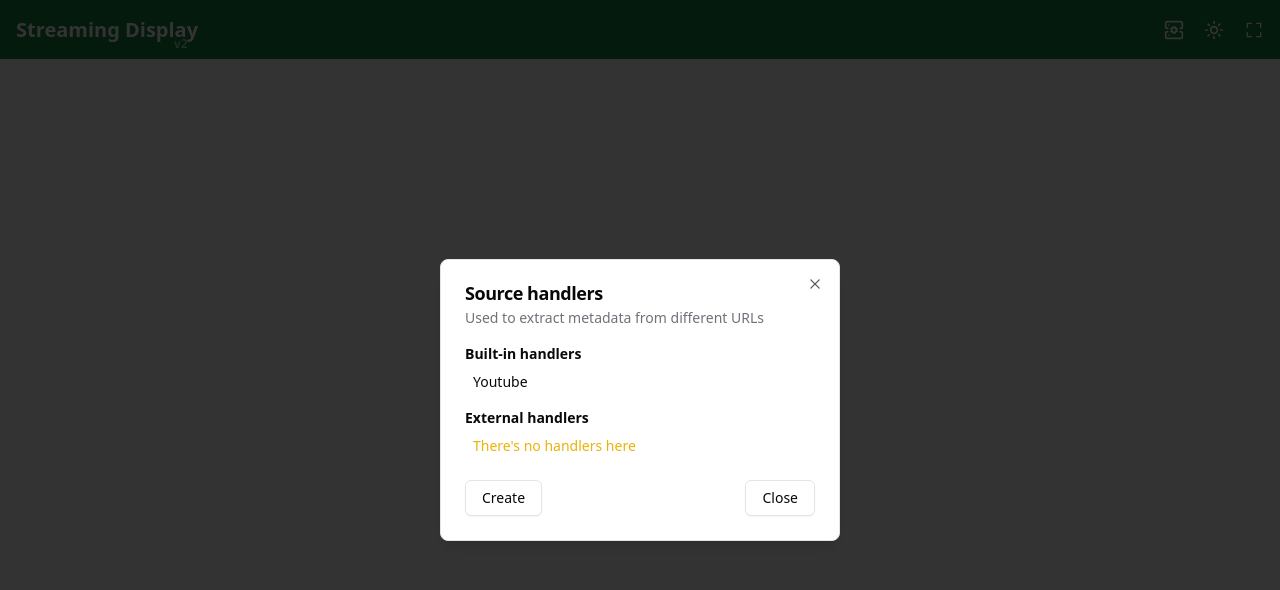
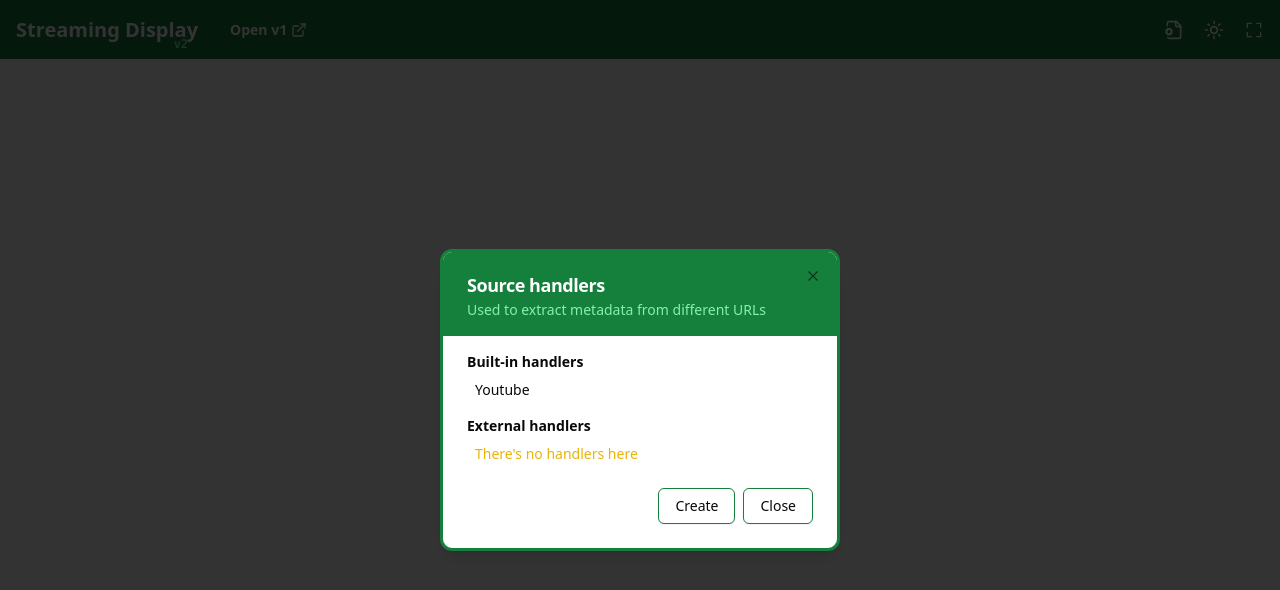
Before and after one commit to daviinacio/streaming-display, a React (Vite) app: page /grid in a window 1280 px wide. Both pictures are taken after a click on the element 1174 px from the left and 29 px from the top of the page. Shown: the top 590 px of the page. Built offline with nearby package versions, Linux system fonts and the light colour scheme.

Commit message:
Code editor, dialog styling

```diff
--- a/src/components/domains/source-handlers/source-handler-edit-dialog.tsx
+++ b/src/components/domains/source-handlers/source-handler-edit-dialog.tsx
@@ -12,9 +12,9 @@ import {
   Input,
   InputTextList,
   ScrollArea,
-  Textarea,
 } from "@/components/ui";
 import { Form, FormField } from "@/components/ui/form";
+import { CodeEditor } from "@/components/widget/code-editor";
 import { useSourceHandlers } from "@/hooks/use-source-handlers";
 import { normalizeIdentifier } from "@/lib/utils";
 import { zodResolver } from "@hookform/resolvers/zod";
@@ -170,7 +170,7 @@ export function SourceHandlerEditDialog({
       {children && <DialogTrigger asChild>{children}</DialogTrigger>}
 
       <DialogContent
-        className="sm:max-w-[700px] h-full sm:h-[560px]"
+        className="sm:max-w-[700px] h-full sm:h-[570px]"
         onPointerDownOutside={(e) => e.preventDefault()}
       >
         <DialogHeader>
@@ -230,20 +230,7 @@ export function SourceHandlerEditDialog({
                     </FormField>
                   }
                 >
-                  <Textarea
-                    data-1p-ignore
-                    rows={12}
-                    className="resize-none font-mono text-xs whitespace-pre"
-                    onKeyDown={(e) => {
-                      if (e.key === "Tab") {
-                        e.preventDefault();
-                        document.execCommand("insertText", false, "  ");
-                      } else if (e.key === "Enter") {
-                        e.preventDefault();
-                        document.execCommand("insertText", false, "\n");
-                      }
-                    }}
-                  />
+                  <CodeEditor />
                 </FormField>
               </div>
 
--- a/src/components/domains/source-handlers/source-handler-list-dialog.tsx
+++ b/src/components/domains/source-handlers/source-handler-list-dialog.tsx
@@ -121,7 +121,7 @@ export function SourceHandlerListDialog({
               />
             </div>
           </div>
-          <DialogFooter className="sm:justify-between flex-col">
+          <DialogFooter className="flex-col">
             <div className="grid sm:flex gap-2">
               {/* <Button type="button" variant="outline">
                 Import
--- a/src/components/layout-fragment/AppHeader.tsx
+++ b/src/components/layout-fragment/AppHeader.tsx
@@ -5,9 +5,10 @@ import {
   ThemeButton,
 } from "@/components/widget";
 import { cn } from "@/lib/utils";
-import { ServerCogIcon } from "lucide-react";
+import { ExternalLinkIcon, FileCogIcon } from "lucide-react";
 import { HTMLAttributes } from "react";
 import { SourceHandlerListDialog } from "../domains/source-handlers/source-handler-list-dialog";
+import { Button } from "../ui";
 
 export type AppHeaderProps = HTMLAttributes<HTMLHeadElement>;
 
@@ -16,7 +17,7 @@ export function AppHeader({ className, ...props }: AppHeaderProps) {
     <header
       {...props}
       className={cn(
-        "h-14 sm:h-16 bg-green-700 transition-colors text-white",
+        "h-14 sm:h-16 bg-primary text-white transition-colors",
         className
       )}
     >
@@ -27,14 +28,28 @@ export function AppHeader({ className, ...props }: AppHeaderProps) {
           "pl-4 pr-2"
         )}
       >
-        <div>
+        <div className="flex items-center gap-4">
           <Logo />
+
+          <div className="hidden md:flex items-center gap-2">
+            <Button variant="link" className="font-semibold text-white">
+              <a
+                className="flex items-center gap-1"
+                href="https://streaming-display-v1.onrender.com/"
+                target="_blank"
+                rel="noreferrer"
+              >
+                Open v1
+                <ExternalLinkIcon className="w-4 h-4" />
+              </a>
+            </Button>
+          </div>
         </div>
         <div className="flex items-center sm:gap-1">
           <SourceHandlerListDialog>
             <span>
               <HeaderButton>
-                <ServerCogIcon />
+                <FileCogIcon />
               </HeaderButton>
             </span>
           </SourceHandlerListDialog>
--- a/src/components/ui/button.tsx
+++ b/src/components/ui/button.tsx
@@ -9,12 +9,11 @@ const buttonVariants = cva(
   {
     variants: {
       variant: {
-        default:
-          "bg-primary text-primary-foreground shadow hover:bg-primary/90",
+        default: "bg-primary text-white shadow hover:bg-primary/90",
         destructive:
           "bg-destructive text-destructive-foreground shadow-sm hover:bg-destructive/90",
         outline:
-          "border border-input bg-background shadow-sm hover:bg-accent hover:text-accent-foreground",
+          "border border-primary bg-background shadow-sm hover:bg-accent hover:text-accent-foreground",
         secondary:
           "bg-secondary text-secondary-foreground shadow-sm hover:bg-secondary/80",
         ghost: "hover:bg-accent hover:text-accent-foreground",
--- a/src/components/ui/dialog.tsx
+++ b/src/components/ui/dialog.tsx
@@ -36,7 +36,7 @@ const DialogContent = React.forwardRef<
     <DialogPrimitive.Content
       ref={ref}
       className={cn(
-        "fixed left-[50%] top-[50%] z-50 flex flex-col w-full max-w-lg translate-x-[-50%] translate-y-[-50%] gap-4 border bg-background p-6 shadow-lg duration-200 data-[state=open]:animate-in data-[state=closed]:animate-out data-[state=closed]:fade-out-0 data-[state=open]:fade-in-0 data-[state=closed]:zoom-out-95 data-[state=open]:zoom-in-95 data-[state=closed]:slide-out-to-left-1/2 data-[state=closed]:slide-out-to-top-[48%] data-[state=open]:slide-in-from-left-1/2 data-[state=open]:slide-in-from-top-[48%] sm:rounded-lg",
+        "fixed left-[50%] top-[50%] z-50 flex flex-col w-full max-w-lg translate-x-[-50%] translate-y-[-50%] gap-4 sm:border-[3px] border-primary bg-background p-6 shadow-lg duration-200 data-[state=open]:animate-in data-[state=closed]:animate-out data-[state=closed]:fade-out-0 data-[state=open]:fade-in-0 data-[state=closed]:zoom-out-95 data-[state=open]:zoom-in-95 data-[state=closed]:slide-out-to-left-1/2 data-[state=closed]:slide-out-to-top-[48%] data-[state=open]:slide-in-from-left-1/2 data-[state=open]:slide-in-from-top-[48%] sm:rounded-xl overflow-hidden",
         className
       )}
       {...props}
@@ -58,6 +58,7 @@ const DialogHeader = ({
   <div
     className={cn(
       "flex flex-col space-y-1.5 text-center sm:text-left",
+      "bg-primary text-white -mx-6 px-6 -mt-6 pt-6 pb-4",
       className
     )}
     {...props}
@@ -71,7 +72,8 @@ const DialogFooter = ({
 }: React.HTMLAttributes<HTMLDivElement>) => (
   <div
     className={cn(
-      "flex flex-col-reverse sm:flex-row sm:justify-end gap-2",
+      "flex flex-col-reverse gap-2",
+      "md:flex-row md:justify-end",
       className
     )}
     {...props}
@@ -100,7 +102,7 @@ const DialogDescription = React.forwardRef<
 >(({ className, ...props }, ref) => (
   <DialogPrimitive.Description
     ref={ref}
-    className={cn("text-sm text-muted-foreground", className)}
+    className={cn("text-sm text-green-300", className)}
     {...props}
   />
 ));
--- a/src/components/ui/input-text-list.tsx
+++ b/src/components/ui/input-text-list.tsx
@@ -149,7 +149,9 @@ export function ValueListEdit({
                   onClick={() => onRemove && onRemove(i)}
                   className={cn(
                     "h-7 w-7 pointer-events-auto",
-                    "hover:text-destructive"
+                    "hover:text-destructive",
+                    "peer-focus:text-muted-foreground",
+                    "peer-focus:hover:text-destructive"
                   )}
                   variant="ghost"
                   size="icon"
--- a/src/components/ui/input.tsx
+++ b/src/components/ui/input.tsx
@@ -70,30 +70,25 @@ const Input = React.forwardRef<HTMLInputElement, InputProps>(
             size,
             className: cn(
               (icon && (iconPosition === "right" ? "pr-10" : "pl-10")) || "",
+              "peer",
               className
             ),
           })}
           ref={inputRef}
           {...props}
         />
-        {icon && (
-          <div
-            className={cn(
-              "absolute top-[50%] translate-y-[-50%]",
+        {icon &&
+          React.cloneElement(icon as React.ReactElement, {
+            className: cn(
+              `absolute top-[50%] translate-y-[-50%]`,
               "text-muted-foreground [input:focus-visible+&]:text-primary transition-colors",
               "group-[.field-warning]:text-warning",
               "group-[.field-error]:text-destructive",
-              `${iconPosition === "right" ? "right-1.5" : "left-1.5"}`
-            )}
-          >
-            {React.cloneElement(icon as React.ReactElement, {
-              className: cn(
-                "h-8 w-8 p-1.5 pointer-events-none",
-                icon.props.className
-              ),
-            })}
-          </div>
-        )}
+              `${iconPosition === "right" ? "right-1.5" : "left-1.5"}`,
+              "h-8 w-8 p-1.5 pointer-events-none",
+              icon.props.className
+            ),
+          })}
       </div>
     );
   }
--- /dev/null
+++ b/src/components/widget/code-editor.tsx
@@ -0,0 +1,45 @@
+import { cn } from "@/lib/utils";
+import { Textarea, TextareaProps } from "../ui";
+import { KeyboardEventHandler, useCallback } from "react";
+
+const tabulationText = "  ";
+
+export function CodeEditor({ rows, className, ...props }: TextareaProps) {
+  const handleKeyDown = useCallback<KeyboardEventHandler<HTMLTextAreaElement>>(
+    (e) => {
+      const value = e.currentTarget.value;
+      const currentLine =
+        value
+          .substring(0, e.currentTarget.selectionStart)
+          .split("\n")
+          .slice(-1)[0] || "";
+      const currentTabulation = (currentLine.match(/^ */) || [])[0];
+
+      if (e.key === "Tab") {
+        e.preventDefault();
+        // TODO: Implement shift + tab
+        document.execCommand("insertText", false, tabulationText);
+      } else if (e.key === "Enter") {
+        e.preventDefault();
+
+        let tabulation = currentTabulation;
+        if (currentLine.endsWith("{")) {
+          tabulation += tabulationText;
+        }
+
+        document.execCommand("insertText", false, `\n${tabulation}`);
+      }
+    },
+    []
+  );
+
+  return (
+    <Textarea
+      data-1p-ignore
+      rows={rows || 12}
+      className={cn("resize-none font-mono text-xs whitespace-pre", className)}
+      onKeyDown={handleKeyDown}
+      {...props}
+    />
+  );
+}
--- a/src/style/global.css
+++ b/src/style/global.css
@@ -13,7 +13,7 @@
     --popover: 0 0% 100%;
     --popover-foreground: 240 10% 3.9%;
 
-    --primary: 240 5.9% 10%;
+    --primary: 142 72% 29%;
     --primary-foreground: 0 0% 98%;
 
     --secondary: 240 4.8% 95.9%;
@@ -54,7 +54,7 @@
     --popover: 240 10% 3.9%;
     --popover-foreground: 0 0% 98%;
 
-    --primary: 0 0% 98%;
+    --primary: 142 72% 29%;
     --primary-foreground: 240 5.9% 10%;
 
     --secondary: 240 3.7% 15.9%;
```
